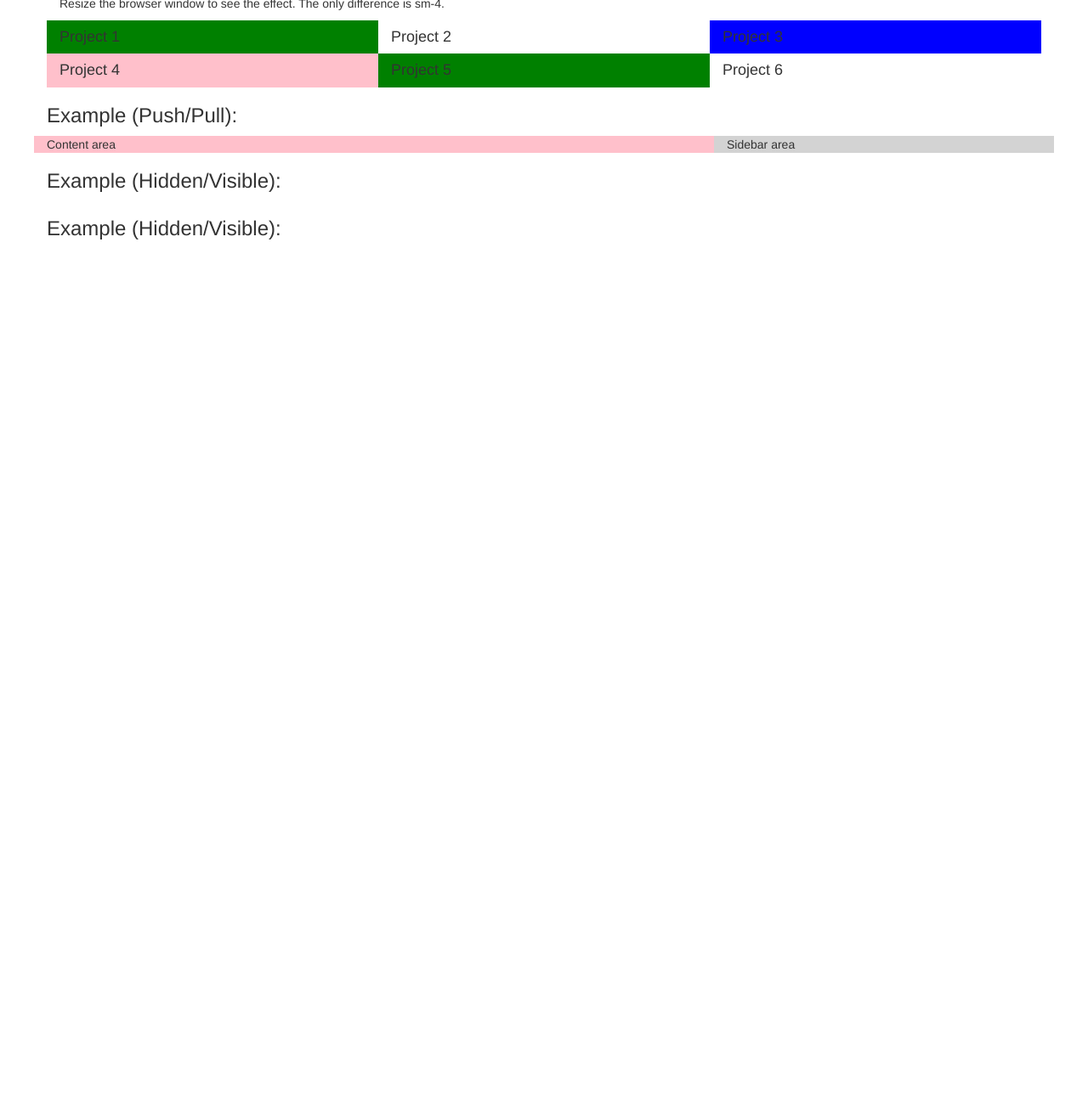
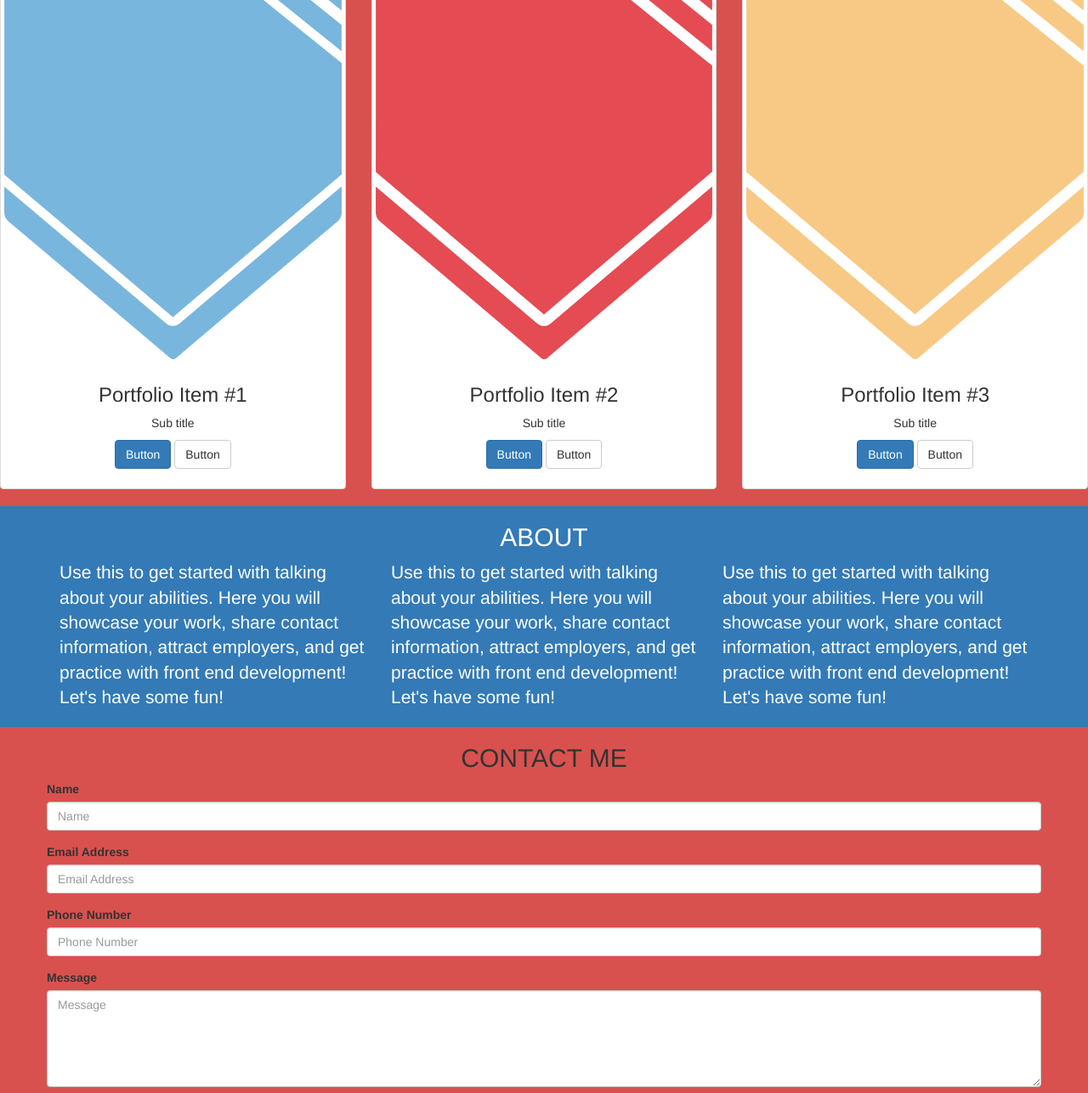
Before and after one commit to kevCurnow/MyPortfolio, a website: page index.html in a window 1280 px wide. Shown: the part 516-1803 px from the top of the page at 85% size. Before the commit the page ends 849 px from the top, so only its background shows below. Drawn offline with nearby package versions, Linux system fonts and the light colour scheme; a web font is replaced by a local one.

Commit message:
Html structure added

```diff
--- a/css/main.css
+++ b/css/main.css
@@ -1,20 +1,5 @@
 /* General CSS stuff goes here. */
 
 body {
-    background-color: white;
+    background-color: #D9514E;
 }
-
-.columnred{
-	height: 200px;
-	background-color: red;
-}
-
-.columnblue{
-	height: 200px;
-	background-color: blue;
-}
-
-.columngreen{
-	height: 200px;
-	background-color: green;
-}
--- a/index.html
+++ b/index.html
@@ -24,7 +24,7 @@
 
     <!-- Navigation -->
     <!--Note that the text-uppercase will set the name in caps -->
-    <div class="navbar navbar-default navbar-fixed-top text-uppercase" id="mainNav" role="navigation">
+    <nav class="navbar navbar-default navbar-fixed-top text-uppercase" id="mainNav" role="navigation">
         <div class="container">
             <div class="navbar-header">
                 <button type="button" class="navbar-toggle text-uppercase bg-primary text-white rounded" data-toggle="collapse" data-target=".navbar-collapse"
@@ -53,153 +53,133 @@
                 </ul>
             </div>
         </div>
+    </nav>
+
+    <!-- Header -->
+    <header class="jumbotron text-center">
+        <div class="container">
+            <h1 class="jumbotron-heading">Coder Portfolio</h1>
+            <p class="lead text-muted">Some text about how amazing and awesome we are.</p>
+            <p>
+                <a href="#" class="btn btn-primary">Press here for something.</a>
+            </p>
         </div>
+    </header>
 
-    <br />
-
-    <!--================================
-        BOOTSTRAP DEMO: THIS BRANCH ONLY
-    ==================================-->
-    <!--Bootstrap Rule of 12s - Demo Code-->
-    <div class="container">
-        <div class="col-sm-1 columnred">.col-sm-1</div>
-        <div class="col-sm-1 columnblue">.col-sm-1</div>
-        <div class="col-sm-1 columngreen">.col-sm-1</div>
-        <div class="col-sm-1 columnred">.col-sm-1</div>
-        <div class="col-sm-1 columnblue">.col-sm-1</div>
-        <div class="col-sm-1 columngreen">.col-sm-1</div>
-        <div class="col-sm-1 columnred">.col-sm-1</div>
-        <div class="col-sm-1 columnblue">.col-sm-1</div>
-        <div class="col-sm-1 columngreen">.col-sm-1</div>
-        <div class="col-sm-1 columnred">.col-sm-1</div>
-        <div class="col-sm-1 columnblue">.col-sm-1</div>
-        <div class="col-sm-1 columngreen">.col-md-1</div>
-    </div>
-    <br />
-
-    <!--================================
-        BOOTSTRAP DEMO: THIS BRANCH ONLY
-    ==================================-->
-    <!--BOotstrap Rule of 12s - Demo Code-->
-
-    <div class="container">
-        <div class="col-md-4 columnred">.col-md-4</div>
-        <div class="col-md-4 columnblue">.col-md-4</div>
-        <div class="col-md-4 columngreen">.col-md-4</div>
-    </div>
-
-
-    <!--================================
-        BOOTSTRAP DEMO: THIS BRANCH ONLY
-    ==================================-->
-
-    <div class="container">
-        <h1>col-sm-4</h1>
-        <p>Resize the browser window to see the effect. The only difference is sm-4.</p>
+    <!-- Portfolio -->
+    <section>
         <div class="row">
-            <div class="col-sm-4 project" style="background-color:green">
-                <h4>Project 1</h4>
-            </div>
-            <div class="col-sm-4 project" style="background-color:white">
-                <h4>Project 2</h4>
-            </div>
-            <div class="col-sm-4 project" style="background-color:blue">
-                <h4>Project 3</h4>
-            </div>
-        </div>
-        <div class="row">
-            <div class="col-sm-4 project" style="background-color:pink">
-                <h4>Project 4</h4>
-            </div>
-            <div class="col-sm-4 project" style="background-color:green">
-                <h4>Project 5</h4>
-            </div>
-            <div class="col-sm-4 project" style="background-color:white">
-                <h4>Project 6</h4>
+            <h2 class="text-center text-uppercase text-white">Portfolio</h2>
+            <div class="col-md-4">
+                <div class="thumbnail">
+                    <img src="assets/img/badge-blue.png" alt="">
+                    <div class="text-center caption">
+                        <h3>Portfolio Item #1</h3>
+                        <p>Sub title</p>
+                        <p>
+                            <a href="#" class="btn btn-primary" role="button">Button</a>
+                            <a href="#" class="btn btn-default" role="button">Button</a>
+                        </p>
                     </div>
                 </div>
             </div>
-
-    <!--================================
-        BOOTSTRAP DEMO: THIS BRANCH ONLY
-    ==================================-->
-
-    <div class="container">
-        <div class="row">
-            <h3>Example (Push/Pull):</h3>
-
-            <!--example of pushing and pulling columns you must reset the next size screen when using push/pull -->
-
-            <div class="row" style="margin-top=20px;">
-                <div class="col-xs-12 col-md-6 col-md-push-6 col-lg-8 col-lg-push-0 thumb" style="background-color:pink">Content area</div>
-                <div class="col-xs-12 col-md-6 col-md-pull-6 col-lg-4 col-lg-pull-0 thumb" style="background-color:lightgray">Sidebar area</div>
+            <div class="col-md-4">
+                <div class="thumbnail">
+                    <img src="assets/img/badge-red.png" alt="">
+                    <div class="text-center caption">
+                        <h3>Portfolio Item #2</h3>
+                        <p>Sub title</p>
+                        <p>
+                            <a href="#" class="btn btn-primary" role="button">Button</a>
+                            <a href="#" class="btn btn-default" role="button">Button</a>
+                        </p>
                     </div>
                 </div>
             </div>
-
-    <!--================================
-        BOOTSTRAP DEMO: THIS BRANCH ONLY
-    ==================================-->
-
-    <div class="container">
-        <div class="row">
-            <h3>Example (Hidden/Visible):</h3>
-
-            <!--this image/color box will be hidden on large screens, but visible
-                        on all other view sizes-->
-
-            <div class="col-xs-12 col-sm-3 hidden-lg" style="background-color:lightblue">
-                <p>TEST TEXT</p>
-            </div>
-
-
-            <!--this can be used in the same way for visible
-                      this example above will be visible on medium screens,
-                        and hidden on xs, sm, and lg screens-->
-
-            <div class="col-xs-12 col-sm-3 visible-md" style="background-color:lightgray">
-                <p>TEST TEXT</p>
-            </div>
-        </div>
-    </div>
-
-    <!--================================
-        BOOTSTRAP DEMO: THIS BRANCH ONLY
-    ==================================-->
-
-    <div class="container">
-        <div class="row">
-            <h3>Example (Hidden/Visible):</h3>
-
-            <!--the default visible property is set to block, but you can override it to inline or inline-block -->
-
-            <div class="row" style="margin-top: 50px;">
-                <div class="col-xs-12">
-                    <span style="width:40%; padding: 20px; background: lightblue" class="visible-md	-inline-block">Wohoo</span>
-                    <span style="width:40%; padding: 20px; background: lightblue" class="visible-md	-inline-block">Wohoo</span>
+            <div class="col-md-4">
+                <div class="thumbnail">
+                    <img src="assets/img/badge-yellow.png" alt="">
+                    <div class="text-center caption">
+                        <h3>Portfolio Item #3</h3>
+                        <p>Sub title</p>
+                        <p>
+                            <a href="#" class="btn btn-primary" role="button">Button</a>
+                            <a href="#" class="btn btn-default" role="button">Button</a>
+                        </p>
                     </div>
                 </div>
             </div>
         </div>
-
-    <!-- Header -->
-    <header>
-    </header>
-
-    <!-- Portfolio -->
-    <section>
     </section>
 
     <!-- About -->
-    <section>
+    <section class="bg-primary text-white">
+        <div class="container">
+            <h2 class="text-center text-uppercase text-white">About</h2>
+            <div class="row">
+                <div class="col-lg-4">
+                    <p class="lead">Use this to get started with talking about your abilities.  Here you will showcase your work, share contact
+                        information, attract employers, and get practice with front end development! Let's have some fun!</p>
+                </div>
+                <div class="col-lg-4">
+                    <p class="lead">Use this to get started with talking about your abilities.  Here you will showcase your work, share contact
+                        information, attract employers, and get practice with front end development! Let's have some fun!</p>
+                </div>
+                <div class="col-lg-4">
+                    <p class="lead">Use this to get started with talking about your abilities.  Here you will showcase your work, share contact
+                            information, attract employers, and get practice with front end development! Let's have some fun!</p>
+                </div>
+            </div>
+        </div>
     </section>
 
     <!-- Contact -->
     <section>
+        <div class="container">
+            <h2 class="text-center text-uppercase">Contact Me</h2>
+            <div class="row">
+                <form>
+                    <div class="control-group">
+                        <div class="form-group">
+                            <label>Name</label>
+                            <input class="form-control" id="name" type="text" placeholder="Name">
+                        </div>
+                    </div>
+                    <div class="control-group">
+                        <div class="form-group">
+                            <label>Email Address</label>
+                            <input class="form-control" id="email" type="email" placeholder="Email Address">
+                        </div>
+                    </div>
+                    <div class="control-group">
+                        <div class="form-group">
+                            <label>Phone Number</label>
+                            <input class="form-control" id="phone" type="tel" placeholder="Phone Number">
+                        </div>
+                    </div>
+                    <div class="control-group">
+                        <div class="form-group">
+                            <label>Message</label>
+                            <textarea class="form-control" id="message" rows="5" placeholder="Message"></textarea>
+                        </div>
+                    </div>
+                    <div class="form-group">
+                        <button type="submit" class-"btn btn-primary">Send</button>
+                    </div>
+                </form>
+            </div>
+        </div>
     </section>
 
     <!-- Footer -->
-    <footer>
+    <footer class="bg-primary">
+        <p class="float-right">
+            <a href="#">Back to top</a>
+        </p>
+        <p>&copy; 2018 Developer Company, Inc. &middot;
+            <a href="#">Privacy</a> &middot;
+            <a href="#">Terms</a>
+        </p>
     </footer>
 
     <!-- Copyright -->
```
Also changed, not shown: README.md. Lines whose indentation alone changed are shown as unchanged.
